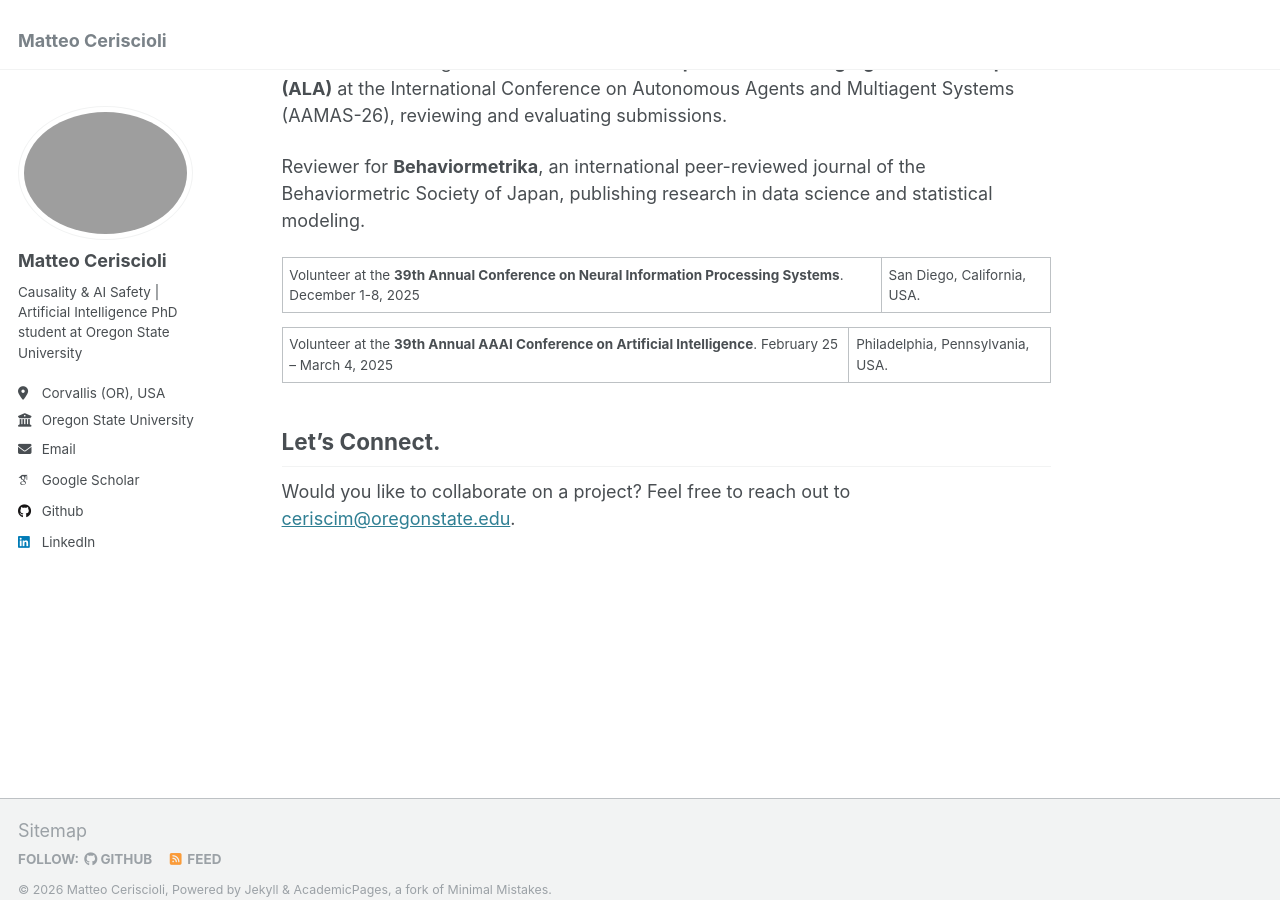
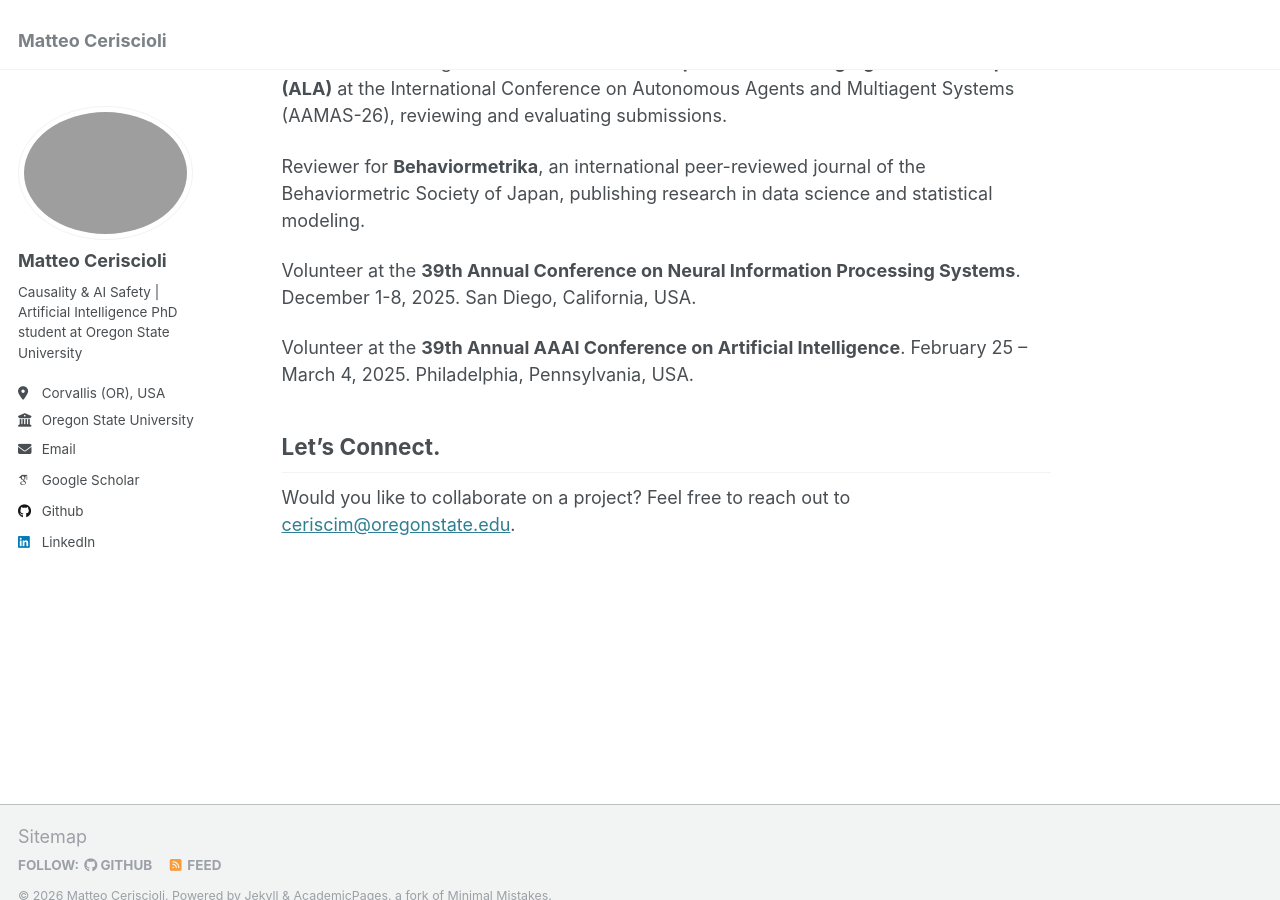
Before and after one commit to matteoceriscioli/matteoceriscioli.github.io, a Jekyll site: the page built from _pages/about.md, in a window 1280 px wide and 900 px high, scrolled down 1916 px. Built offline with Jekyll 4.4.1, drawn with Linux system fonts in a browser that asks for light colours; some web fonts are replaced.

```diff
--- a/_pages/about.md
+++ b/_pages/about.md
@@ -47,9 +47,9 @@ Member of the Program Committee for the **Adaptive and Learning Agents workshop
 
 Reviewer for **Behaviormetrika**, an international peer-reviewed journal of the Behaviormetric Society of Japan, publishing research in data science and statistical modeling.
 
-Volunteer at the **39th Annual Conference on Neural Information Processing Systems**. December 1-8, 2025 | San Diego, California, USA.
+Volunteer at the **39th Annual Conference on Neural Information Processing Systems**. December 1-8, 2025. San Diego, California, USA.
 
-Volunteer at the **39th Annual AAAI Conference on Artificial Intelligence**. February 25 – March 4, 2025 | Philadelphia, Pennsylvania, USA.
+Volunteer at the **39th Annual AAAI Conference on Artificial Intelligence**. February 25 – March 4, 2025. Philadelphia, Pennsylvania, USA.
 
 
 
```
